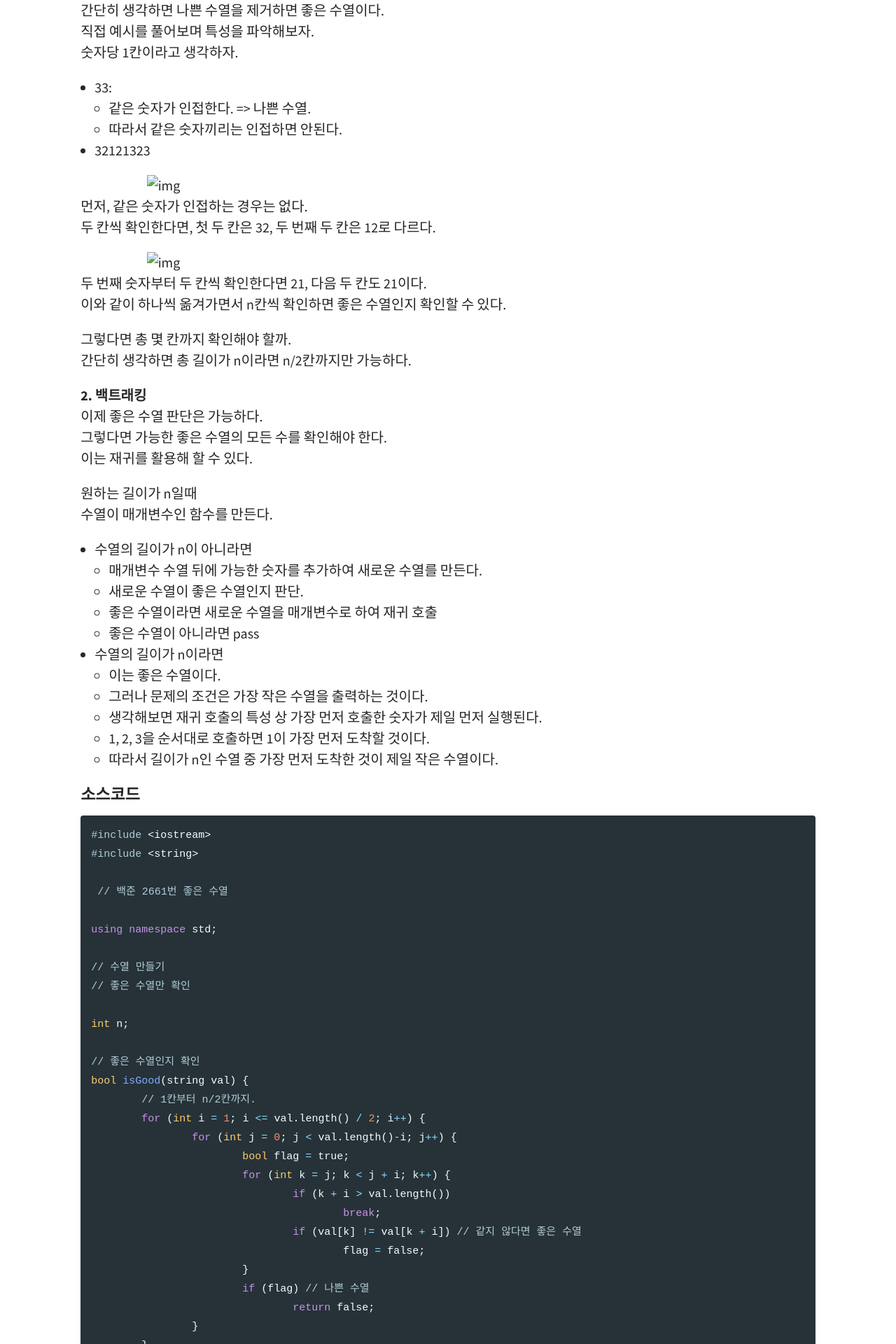
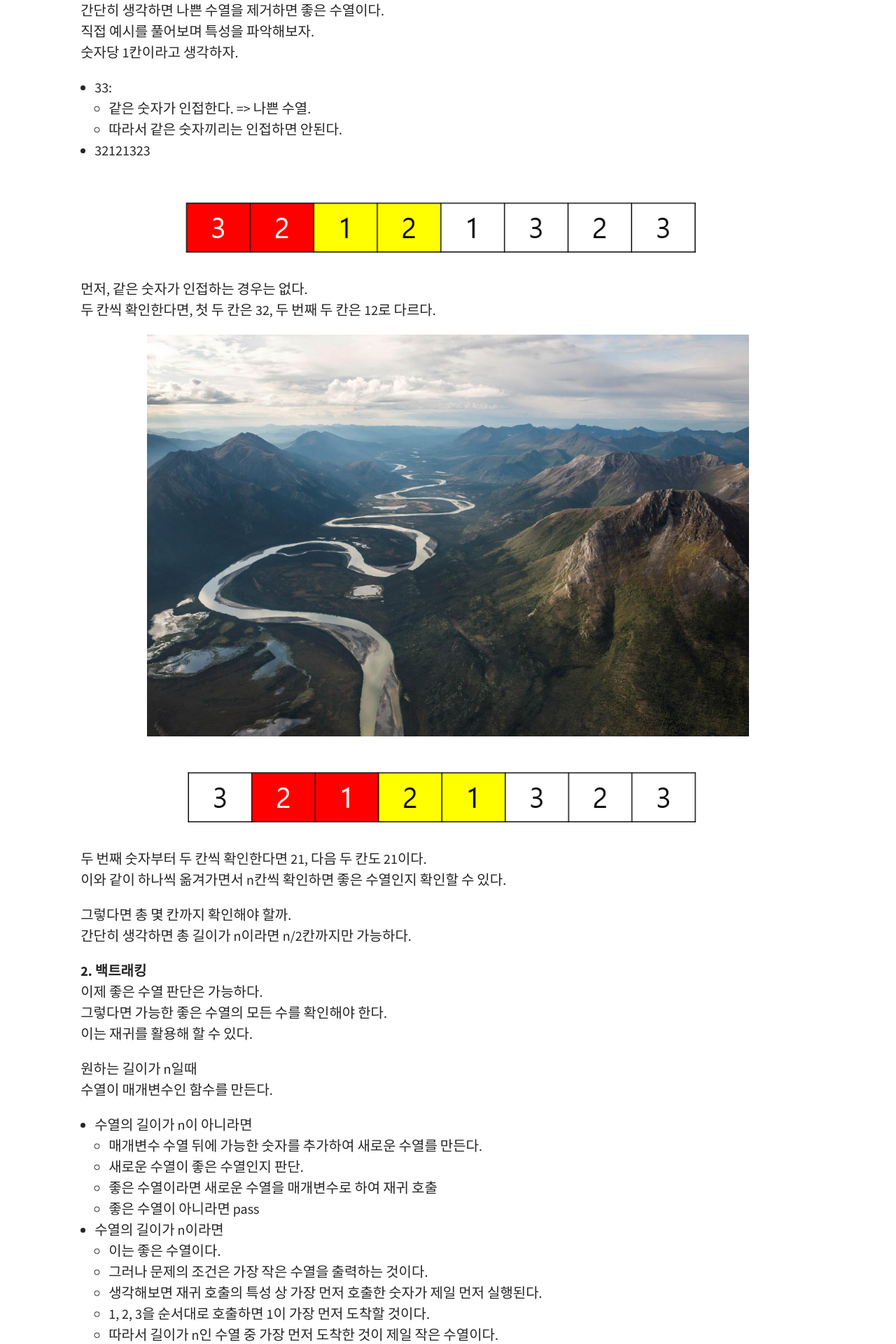
Before and after one commit to YisooKim/YisooKim.github.io, a Jekyll site: the page built from _posts/2020-06-13-BOJ2661.md, in a window 1280 px wide. Shown: the part 631-2551 px from the top of the page at 70% size. Built offline with Jekyll 4.4.1, drawn with Linux system fonts in a browser that asks for light colours.

Commit message:
modify: 2661 image url

```diff
--- a/_posts/2020-06-13-BOJ2661.md
+++ b/_posts/2020-06-13-BOJ2661.md
@@ -29,11 +29,12 @@ category: Algorithm
     - 따라서 같은 숫자끼리는 인접하면 안된다.
 - 32121323
 
-![img](../img/post_2661_1.png)
+![img]({{"/img/post_2661_1.png" | relative_url}})
 먼저, 같은 숫자가 인접하는 경우는 없다.
 두 칸씩 확인한다면, 첫 두 칸은 32, 두 번째 두 칸은 12로 다르다.
 
-![img](../img/post_2661_2.png)
+![Travel]({{ "/assets/img/pexels/travel.jpeg" | relative_url}})
+![img]({{"/img/post_2661_2.png" | relative_url}})
 두 번째 숫자부터 두 칸씩 확인한다면 21, 다음 두 칸도 21이다.
 이와 같이 하나씩 옮겨가면서 n칸씩 확인하면 좋은 수열인지 확인할 수 있다.
 
```
